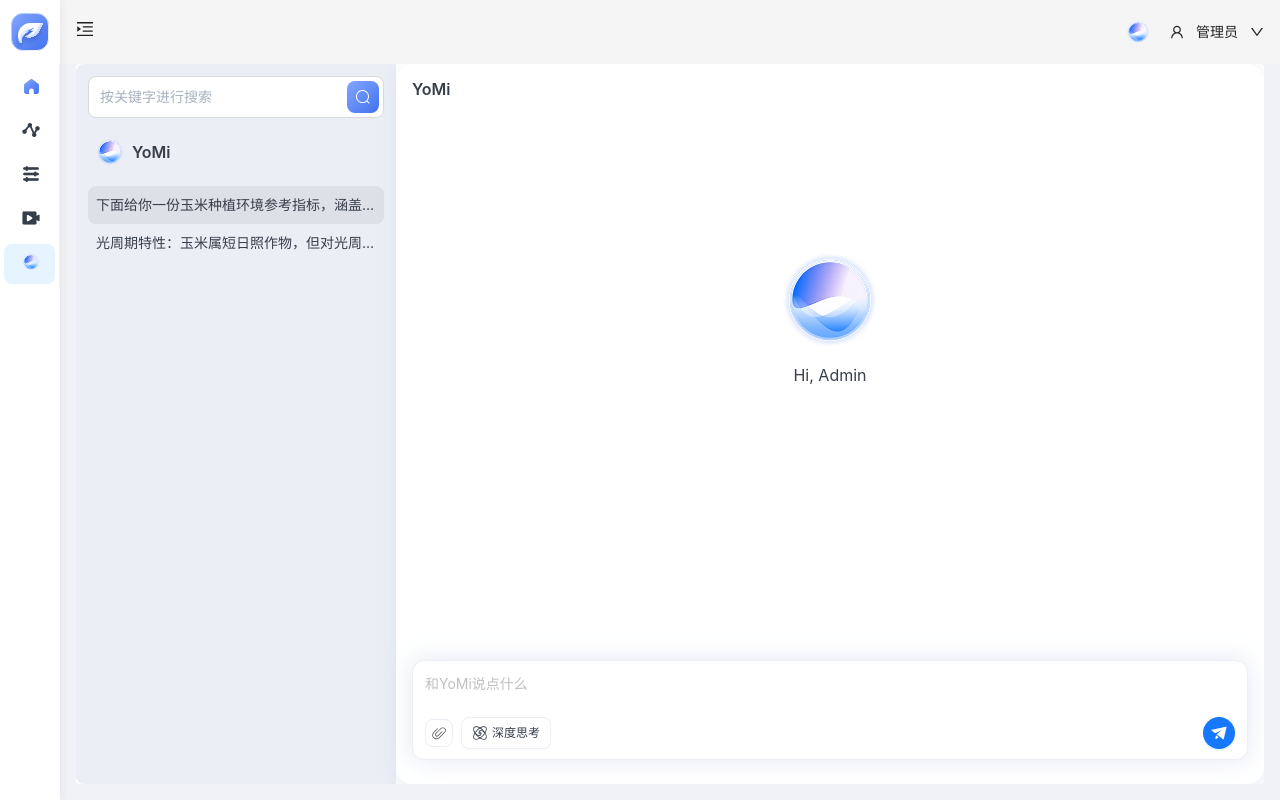
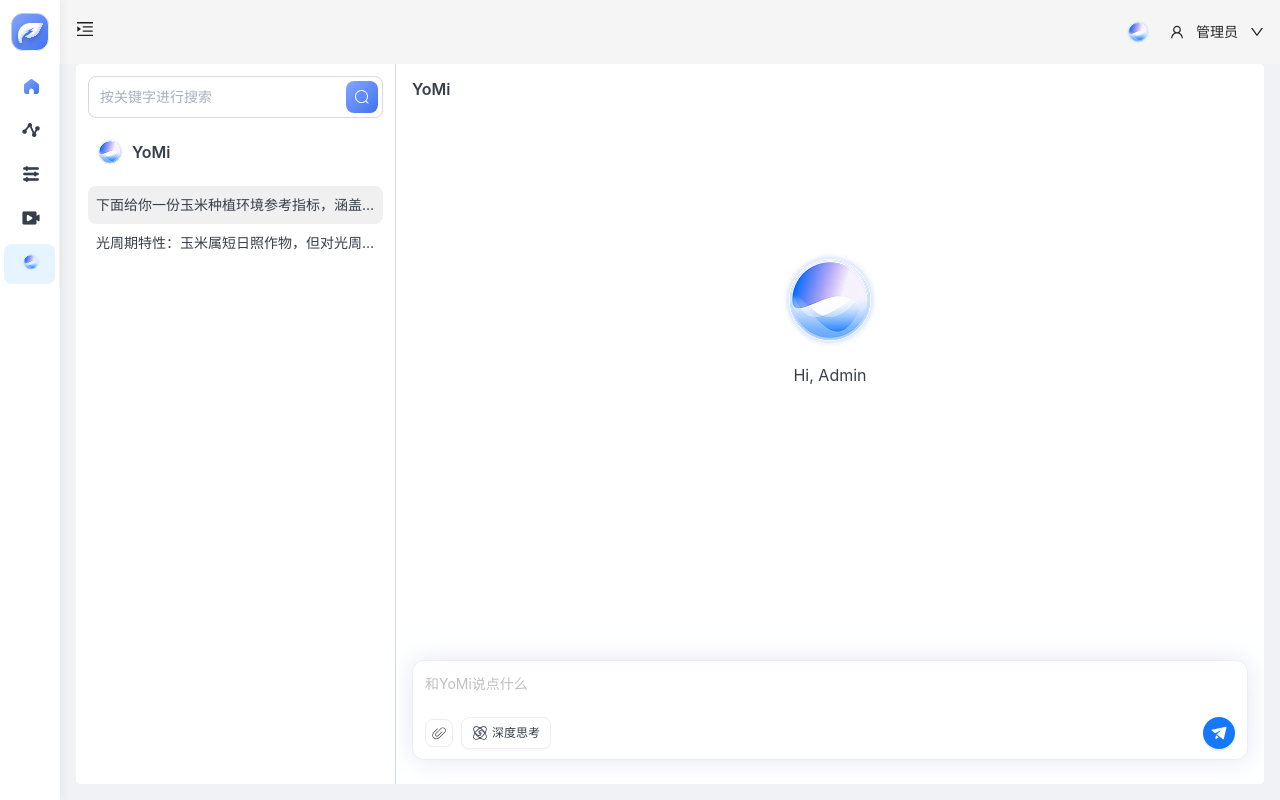
Before and after one commit to rockyEnum/agro-admin, a Vue app: page /#/chat in a window 1280 px wide. Built offline with nearby package versions, Linux system fonts and the light colour scheme; what vue-tianditu would draw is missing.

Commit message:
feat: 增加chat页面

```diff
--- a/src/components/chat.vue
+++ b/src/components/chat.vue
@@ -1,7 +1,11 @@
 <template>
-  <div class="yomi-layout">
+  <div class="yomi-layout" :class="layoutClass">
     <!-- 左侧：推荐话术 + 搜索 -->
-    <div class="yomi-panel" v-show="isExpanded">
+    <div
+      class="yomi-panel"
+      :class="panelClass"
+      v-show="isExpanded"
+    >
       <!-- 搜索框（Ant Design Vue） -->
       <a-input
         v-model:value="keyword"
@@ -58,7 +62,10 @@
     </div>
 
     <!-- 右侧：YoMi 主会话区域 -->
-    <div class="yomi-chat">
+    <div
+      class="yomi-chat"
+      :class="chatClass"
+    >
       <div class="yomi-chat-header">
         <div
           class="yomi-chat-title"
@@ -116,9 +123,14 @@ import SvgIcon from '@/components/SvgIcon.vue'
 import chartImg from '@/assets/chart.png'
 import chartLargeImg from '/chart-large.png'
 
+type ClassType = string | string[] | Record<string, boolean>
+
 const props = defineProps<{
   expanded?: boolean
   collapsible?: boolean
+  panelClass?: ClassType
+  chatClass?: ClassType
+  layoutClass?: ClassType
 }>()
 
 const emit = defineEmits<{
@@ -205,7 +217,6 @@ const handleMenuClick = ({ key }: { key: string }) => {
   background: #ebeef5;
   display: flex;
   flex-direction: column;
-  border-radius: 0;
   border-top-left-radius: 8px;
   border-bottom-left-radius: 8px;
 }
@@ -328,7 +339,6 @@ const handleMenuClick = ({ key }: { key: string }) => {
   padding: 16px 16px 24px;
   display: flex;
   flex-direction: column;
-  box-shadow: 0 4px 16px rgba(210, 217, 236, 0.5);
 }
 
 .yomi-chat-header {
--- a/src/views/Chat.vue
+++ b/src/views/Chat.vue
@@ -1,6 +1,6 @@
 <template>
   <div class="chat-view">
-    <ChatComponent class="chat-view__content" />
+    <ChatComponent class="chat-view__content" panelClass="chat-view__panel" chatClass="chat-view__chat" layoutClass="chat-view__layout" />
   </div>
 </template>
 
@@ -14,4 +14,17 @@ import ChatComponent from '@/components/chat.vue'
   width: 100%;
   height: 100%;
 }
+
+
+:deep(.chat-view__panel) {
+  background: inherit !important;
+
+  border-right: 0.5px solid #D2D9EC;
+}
+
+:deep(.chat-view__chat),
+:deep(.chat-view__layout) {
+  background: inherit;
+  border-radius: 0 !important;
+}
 </style>
```
